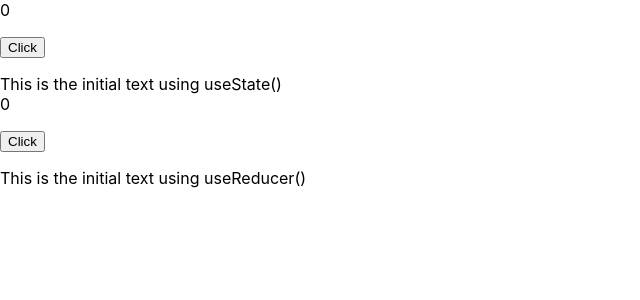
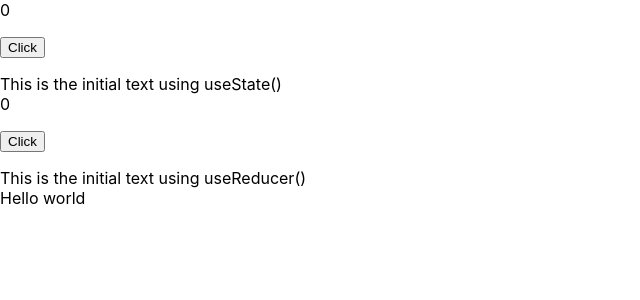
Before and after one commit to arabog/reactHook, a React (Create React App) app: page / in a window 1280 px wide. Shown: the top 300 px of the page, without its empty margins (0-640 px from the left). Built offline with nearby package versions, Linux system fonts and the light colour scheme; no server answers.

Commit message:
useEffect init

```diff
--- a/src/App.js
+++ b/src/App.js
@@ -1,6 +1,7 @@
 import React from "react"
-import StateHook from "./components/reactState"
+import StateHook from "./components/useState"
 import ReducerHook from "./components/useReducer"
+import EffectHook from "./components/useEffect"
 
 
 function App() {
@@ -9,6 +10,8 @@ function App() {
 			<StateHook />
 
 			<ReducerHook />
+
+			<EffectHook />
 		</div>
 	)
 }
--- /dev/null
+++ b/src/components/useEffect.jsx
@@ -0,0 +1,28 @@
+import React, { useEffect } from "react"
+import axios from "axios"
+
+/* here a public api is used:
+
+*/
+export default function EffectHook() {
+          useEffect( () => {
+
+                    const getApi = async () => {
+                              try {
+                                        let ans = await axios.get("https://jsonplaceholder.typicode.com/comments")
+
+                                        console.log(ans.data)
+                              } catch (err) {
+                                        console.log(err);
+                              }
+                    }
+
+                    getApi()
+          })
+
+          return (
+                    <div>
+                              Hello world
+                    </div>
+          )
+}
```
Also changed, not shown: src/components/useReducer.jsx (+6 -2 lines), src/components/useState.jsx (renamed from src/components/reactState.jsx).
